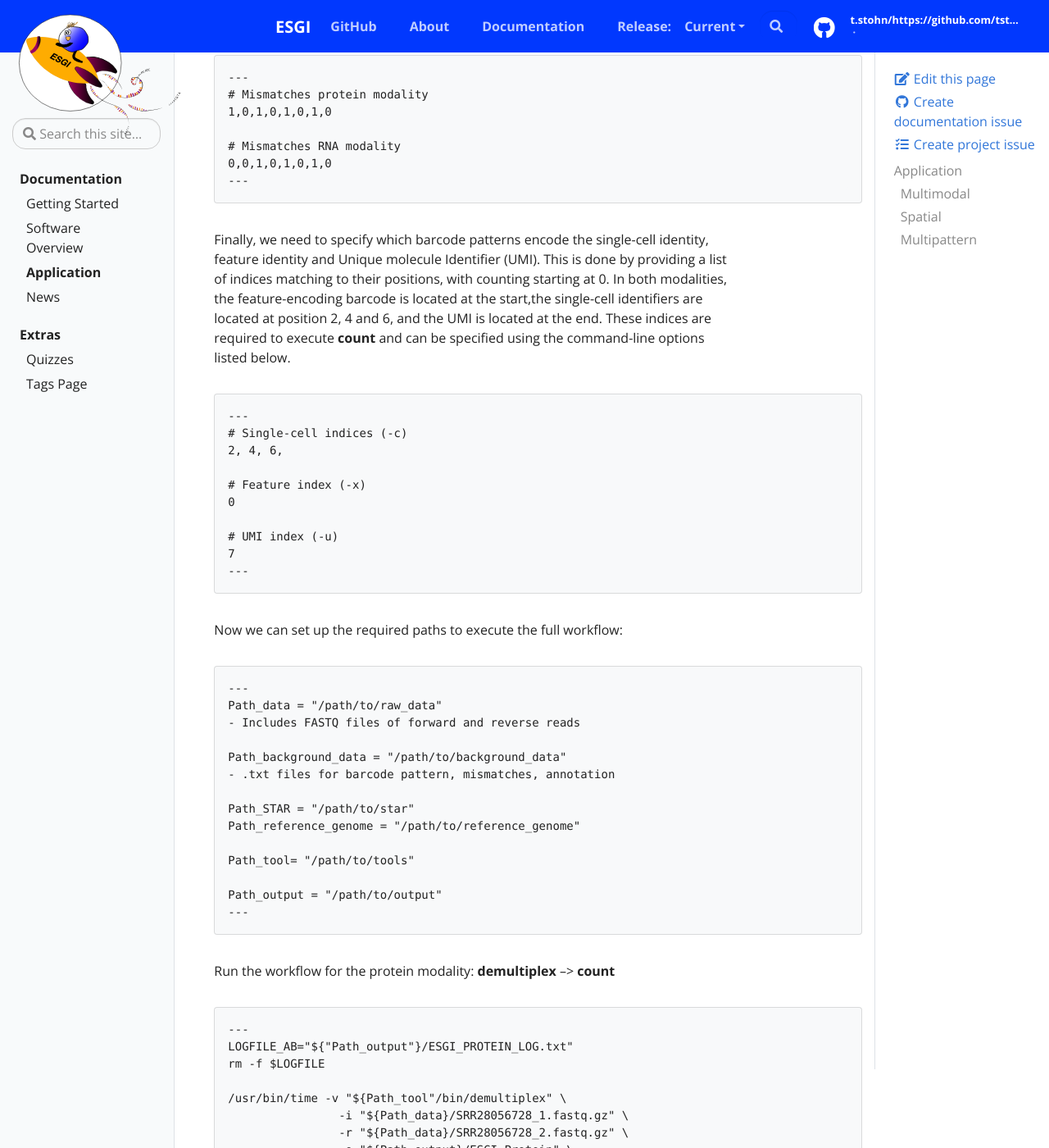
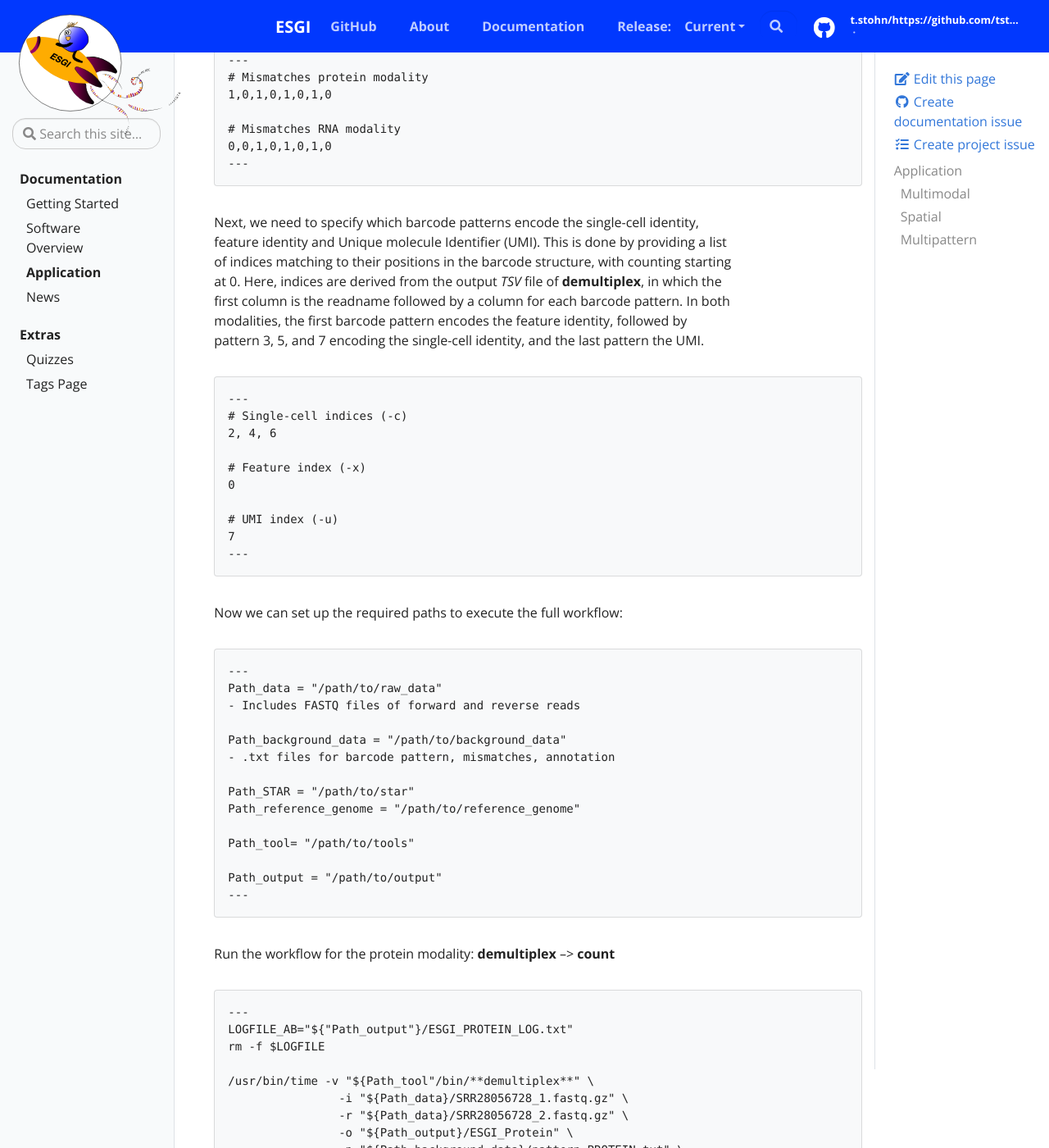
Before and after one commit to tstohn/ESGI.documentation, a Jekyll site: the page built from _docs/application.md, in a window 1280 px wide and 1400 px high, scrolled down 1756 px. Shown: the whole window at 82% size. Built offline with Jekyll 4.4.1, drawn with Linux system fonts in a browser that asks for light colours; some of the changed text lies outside the part shown.

Commit message:
indexing

````diff
--- a/_docs/application.md
+++ b/_docs/application.md
@@ -33,16 +33,15 @@ Below are the barcode structures for the protein and RNA modalities, shown as te
 ---
 # Barcode structure for protein modality:
 ------------> <------------------------------
-[Antibodies][*][BC1][22X][BC2][30X][BC2][10X]
-|           |  |    └─── Sequence for twenty two random bases
+[Antibodies][*][BC1][CCACAGTCTCAAGCACGTGGAT][BC2][AGTCGTACGCCGATGCGAAACATCGGCCAC][BC2][10X]
+|           |  |    └─── Constant barcode
 |           |  └─── List of possible sequences
-|           └─── End of forward and reverse reads with overlap
+|           └─── End of forward/ reverse reads with overlap
 └─── Antibody identity sequence
 
 # Barcode structure for RNA modality:
 -----> <----------------------------------------------------------------------------
 [RNA][-][BC1][CCACAGTCTCAAGCACGTGGAT][BC2][AGTCGTACGCCGATGCGAAACATCGGCCAC][BC2][10X]
-|    |       └─── Constant barcode
 |    └─── End of forward and reverse reads without overlap
 └─── Sequence of the transcripts
 ---
@@ -59,11 +58,11 @@ For each barcode pattern, the allowed number of mismatches must be defined. The
 ---
 ```
 
-Finally, we need to specify which barcode patterns encode the single-cell identity, feature identity and Unique molecule Identifier (UMI). This is done by providing a list of indices matching to their positions, with counting starting at 0. In both modalities, the feature-encoding barcode is located at the start,the single-cell identifiers are located at position 2, 4 and 6, and the UMI is located at the end. These indices are required to execute **count** and can be specified using the command-line options listed below.
+Next, we need to specify which barcode patterns encode the single-cell identity, feature identity and Unique molecule Identifier (UMI). This is done by providing a list of indices matching to their positions in the barcode structure, with counting starting at 0. Here, indices are derived from the output *TSV* file of **demultiplex**, in which the first column is  the readname followed by a column for each barcode pattern. In both modalities, the first barcode pattern encodes the feature identity, followed by pattern 3, 5, and 7 encoding the single-cell identity, and the last pattern the UMI.
 ```
 ---
 # Single-cell indices (-c)
-2, 4, 6,
+2, 4, 6
 
 # Feature index (-x)
 0
@@ -98,7 +97,7 @@ Run the workflow for the protein modality:
 LOGFILE_AB="${"Path_output"}/ESGI_PROTEIN_LOG.txt"
 rm -f $LOGFILE
 
-/usr/bin/time -v "${Path_tool"/bin/demultiplex" \
+/usr/bin/time -v "${Path_tool"/bin/**demultiplex**" \
                 -i "${Path_data}/SRR28056728_1.fastq.gz" \
                 -r "${Path_data}/SRR28056728_2.fastq.gz" \
                 -o "${Path_output}/ESGI_Protein" \
@@ -107,7 +106,7 @@ rm -f $LOGFILE
                 -n A \
                 -t 70 -f 1 -q 1 2>> $LOGFILE_AB
 
-/usr/bin/time -v "${Path_tool}/bin/count" \
+/usr/bin/time -v "${Path_tool}/bin/**count**" \
                 -i "${Path_output}/A_PROTEIN.tsv" \
                 -o "${Path_output}/A_PROTEIN_Counts.tsv" \
                 -t 70 -d "${Path_background_data}/background_data/ESGI_files" \
````
